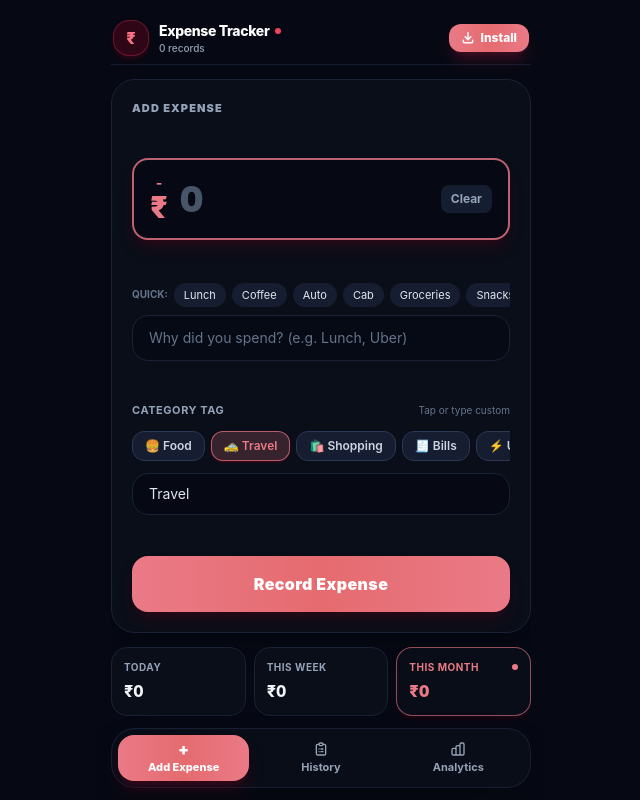
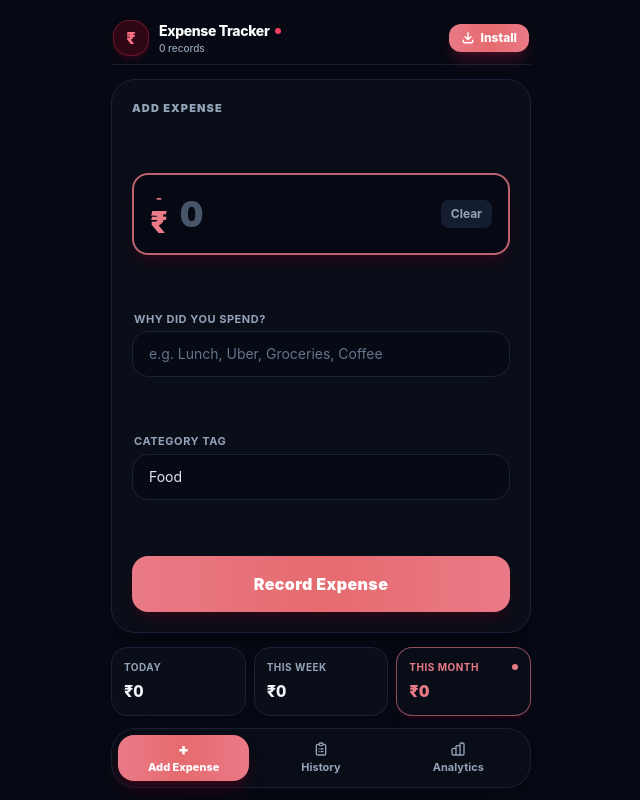
Before and after one commit to nithishsrinivasakan-arch/Expense-Tracker, a website: page index.html in a window 1280 px wide. Shown: the whole page, without its empty margins (319-959 px from the left). Drawn offline with nearby package versions, Linux system fonts and the light colour scheme.

Commit message:
Streamline Add Expense to 3 clean input fields: Amount, Reason, Tag and Send button

```diff
--- a/index.html
+++ b/index.html
@@ -194,18 +194,11 @@
             </button>
           </div>
 
-          <!-- Reason Input with 1-Tap Quick Chips -->
-          <div class="space-y-1.5">
-            <div class="flex items-center gap-1.5 overflow-x-auto no-scrollbar py-0.5">
-              <span class="text-[10px] font-bold text-slate-500 uppercase shrink-0">Quick:</span>
-              <button type="button" data-reason="Lunch" class="quick-reason-chip text-[11px] px-2.5 py-1 rounded-xl bg-slate-800/80 hover:bg-slate-700 text-slate-200 shrink-0">Lunch</button>
-              <button type="button" data-reason="Coffee / Tea" class="quick-reason-chip text-[11px] px-2.5 py-1 rounded-xl bg-slate-800/80 hover:bg-slate-700 text-slate-200 shrink-0">Coffee</button>
-              <button type="button" data-reason="Auto Fare" class="quick-reason-chip text-[11px] px-2.5 py-1 rounded-xl bg-slate-800/80 hover:bg-slate-700 text-slate-200 shrink-0">Auto</button>
-              <button type="button" data-reason="Cab / Uber" class="quick-reason-chip text-[11px] px-2.5 py-1 rounded-xl bg-slate-800/80 hover:bg-slate-700 text-slate-200 shrink-0">Cab</button>
-              <button type="button" data-reason="Groceries" class="quick-reason-chip text-[11px] px-2.5 py-1 rounded-xl bg-slate-800/80 hover:bg-slate-700 text-slate-200 shrink-0">Groceries</button>
-              <button type="button" data-reason="Snacks" class="quick-reason-chip text-[11px] px-2.5 py-1 rounded-xl bg-slate-800/80 hover:bg-slate-700 text-slate-200 shrink-0">Snacks</button>
-              <button type="button" data-reason="Dinner" class="quick-reason-chip text-[11px] px-2.5 py-1 rounded-xl bg-slate-800/80 hover:bg-slate-700 text-slate-200 shrink-0">Dinner</button>
-            </div>
+          <!-- 2. Reason Input: Where I can type why I spent -->
+          <div class="space-y-1">
+            <label for="reasonInput" class="text-[11px] font-bold uppercase tracking-wider text-slate-400 block px-0.5">
+              Why did you spend?
+            </label>
             <input
               id="reasonInput"
               type="text"
@@ -216,60 +209,29 @@
               spellcheck="false"
               data-form-type="other"
               data-lpignore="true"
-              placeholder="Why did you spend? (e.g. Lunch, Uber)"
-              class="w-full bg-slate-950/80 border border-slate-800 focus:border-[#ea7a87] focus:ring-1 focus:ring-[#ea7a87]/30 rounded-2xl px-4 py-3 text-xs sm:text-sm text-white placeholder-slate-500 focus:outline-none transition-all"
+              placeholder="e.g. Lunch, Uber, Groceries, Coffee"
+              class="w-full bg-slate-950/80 border border-slate-800 focus:border-[#ea7a87] focus:ring-1 focus:ring-[#ea7a87]/30 rounded-2xl px-4 py-3 text-sm text-white placeholder-slate-500 focus:outline-none transition-all"
             />
           </div>
 
-          <!-- Category Keyword Selector -->
-          <div class="space-y-2">
-            <div class="flex items-center justify-between text-[11px] text-slate-400">
-              <span class="font-bold uppercase tracking-wider">CATEGORY TAG</span>
-              <span class="text-slate-500 text-[10px]">Tap or type custom</span>
-            </div>
-
-            <!-- Horizontal Scrolling Touch Pills -->
-            <div id="quickTagChips" class="flex items-center gap-1.5 overflow-x-auto py-1 no-scrollbar">
-              <button type="button" data-tag="Food" class="tag-chip shrink-0 px-3 py-1.5 rounded-xl text-xs font-semibold border transition-all bg-slate-800/80 border-slate-700 text-slate-300 hover:border-slate-600">
-                🍔 Food
-              </button>
-              <button type="button" data-tag="Travel" class="tag-chip shrink-0 px-3 py-1.5 rounded-xl text-xs font-semibold border transition-all bg-[#ea7a87]/20 border-[#ea7a87]/70 text-[#ea7a87] shadow-sm shadow-rose-950">
-                🚕 Travel
-              </button>
-              <button type="button" data-tag="Shopping" class="tag-chip shrink-0 px-3 py-1.5 rounded-xl text-xs font-semibold border transition-all bg-slate-800/80 border-slate-700 text-slate-300 hover:border-slate-600">
-                🛍️ Shopping
-              </button>
-              <button type="button" data-tag="Bills" class="tag-chip shrink-0 px-3 py-1.5 rounded-xl text-xs font-semibold border transition-all bg-slate-800/80 border-slate-700 text-slate-300 hover:border-slate-600">
-                🧾 Bills
-              </button>
-              <button type="button" data-tag="Utilities" class="tag-chip shrink-0 px-3 py-1.5 rounded-xl text-xs font-semibold border transition-all bg-slate-800/80 border-slate-700 text-slate-300 hover:border-slate-600">
-                ⚡ Utilities
-              </button>
-              <button type="button" data-tag="Health" class="tag-chip shrink-0 px-3 py-1.5 rounded-xl text-xs font-semibold border transition-all bg-slate-800/80 border-slate-700 text-slate-300 hover:border-slate-600">
-                💊 Health
-              </button>
-              <button type="button" data-tag="Fuel" class="tag-chip shrink-0 px-3 py-1.5 rounded-xl text-xs font-semibold border transition-all bg-slate-800/80 border-slate-700 text-slate-300 hover:border-slate-600">
-                ⛽ Fuel
-              </button>
-              <button type="button" data-tag="Misc" class="tag-chip shrink-0 px-3 py-1.5 rounded-xl text-xs font-semibold border transition-all bg-slate-800/80 border-slate-700 text-slate-300 hover:border-slate-600">
-                📌 Misc
-              </button>
-            </div>
-
-            <!-- Category input with datalist -->
+          <!-- 3. Category Tag Input: Type a tag -->
+          <div class="space-y-1">
+            <label for="tagInput" class="text-[11px] font-bold uppercase tracking-wider text-slate-400 block px-0.5">
+              Category Tag
+            </label>
             <input
               id="tagInput"
               type="text"
               list="categoryKeywordsList"
-              value="Travel"
-              placeholder="Travel"
+              value="Food"
+              placeholder="Type a tag (e.g. Food, Travel, Bills, Shopping)"
               autocomplete="off"
               autocorrect="off"
               autocapitalize="off"
               spellcheck="false"
               data-form-type="other"
               data-lpignore="true"
-              class="w-full bg-slate-950/80 border border-slate-800 focus:border-[#ea7a87] focus:ring-1 focus:ring-[#ea7a87]/30 rounded-2xl px-4 py-2.5 text-xs sm:text-sm text-slate-200 placeholder-slate-500 focus:outline-none transition-all"
+              class="w-full bg-slate-950/80 border border-slate-800 focus:border-[#ea7a87] focus:ring-1 focus:ring-[#ea7a87]/30 rounded-2xl px-4 py-3 text-sm text-slate-200 placeholder-slate-500 focus:outline-none transition-all"
             />
             <datalist id="categoryKeywordsList">
               <option value="Food"></option>
@@ -1186,30 +1148,16 @@
         });
       }
 
-      // Quick Reason Chips
-      document.querySelectorAll('.quick-reason-chip').forEach(btn => {
-        btn.addEventListener('click', () => {
-          reasonInput.value = btn.getAttribute('data-reason') || '';
-          if (navigator.vibrate) navigator.vibrate(20);
+      // Category chip click (if chips are present)
+      const quickTagChips = document.getElementById('quickTagChips');
+      if (quickTagChips) {
+        quickTagChips.addEventListener('click', e => {
+          const btn = e.target.closest('.tag-chip');
+          if (!btn) return;
+          const chosen = btn.getAttribute('data-tag') || 'Misc';
+          tagInput.value = chosen;
         });
-      });
-
-      // Category Chip Click
-      quickTagChips.addEventListener('click', e => {
-        const btn = e.target.closest('.tag-chip');
-        if (!btn) return;
-        const chosen = btn.getAttribute('data-tag') || 'Misc';
-        tagInput.value = chosen;
-
-        // Highlight selected chip
-        quickTagChips.querySelectorAll('.tag-chip').forEach(c => {
-          if (c.getAttribute('data-tag') === chosen) {
-            c.className = 'tag-chip shrink-0 px-2.5 py-1 rounded-xl text-xs font-semibold border transition-all bg-rose-500/20 border-rose-500/60 text-rose-300';
-          } else {
-            c.className = 'tag-chip shrink-0 px-2.5 py-1 rounded-xl text-xs font-semibold border transition-all bg-slate-800/80 border-slate-700 text-slate-300 hover:border-slate-600';
-          }
-        });
-      });
+      }
 
       // Submit Expense Form: Automatically saves immediately and shows confirmation screen
       expenseForm.addEventListener('submit', e => {
```
